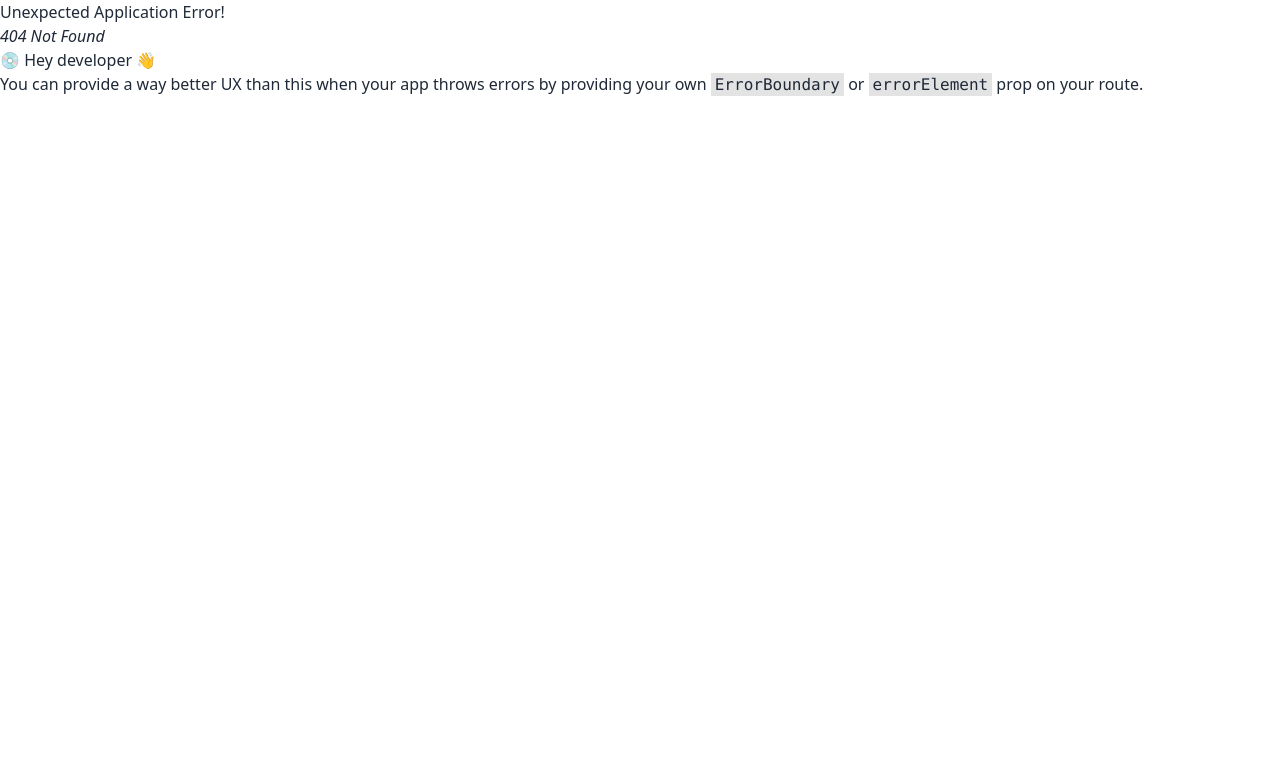
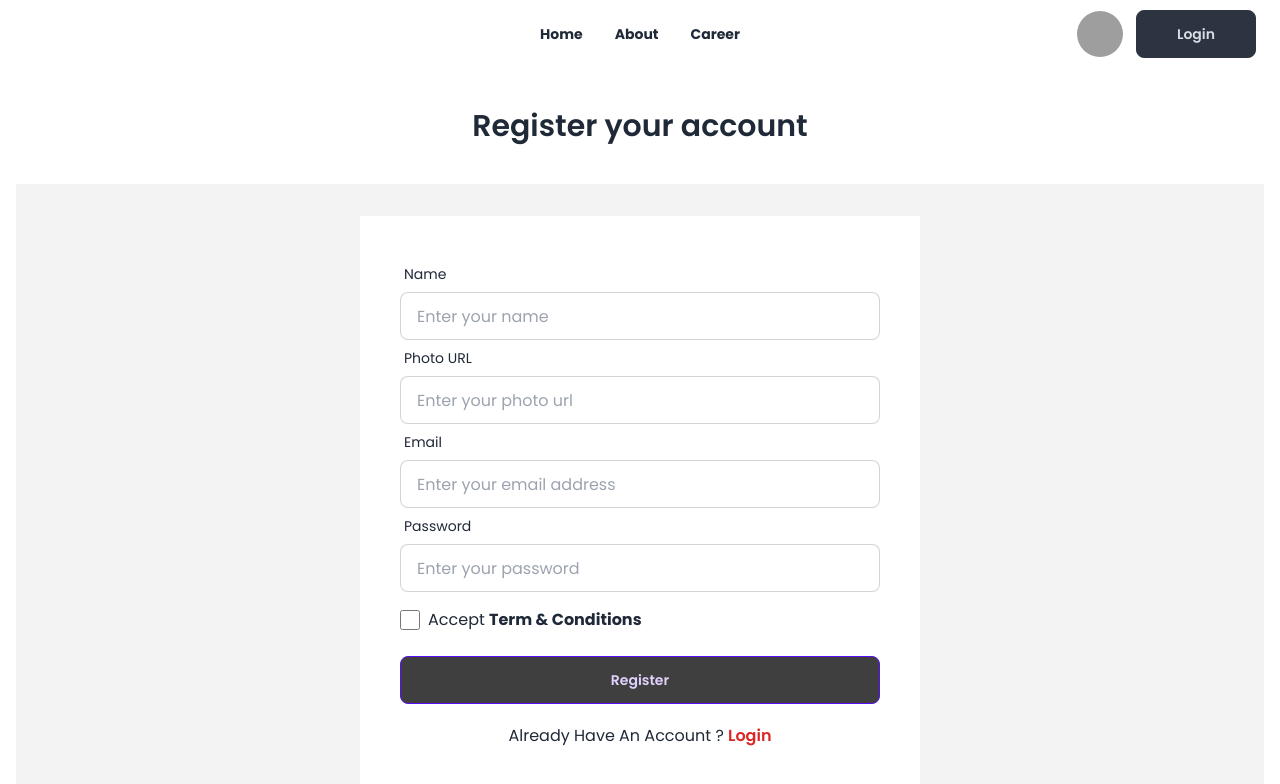
Before and after one commit to mr-tnmy-srkr/the-dragon-news-react-firebase, a React (Vite) app: page /register in a window 1280 px wide. Before the commit this address had no page. Shown: the top 784 px of the page. Built offline with nearby package versions, Linux system fonts and the light colour scheme; grey boxes are pictures that could not be loaded.

Commit message:
register form added

```diff
--- a/src/pages/Login/Login.jsx
+++ b/src/pages/Login/Login.jsx
@@ -1,18 +1,41 @@
+import { Link } from "react-router-dom";
 import Navbar from "../Shared/Navbar/Navbar";
 
 const Login = () => {
+  const handleLogin = (e) => {
+    e.preventDefault();
+    /* const email = e.target.email.value
+    const password = e.target.password.value
+    console.log(email,password); */
+
+    // or
+
+    console.log(e.currentTarget);
+    const form = new FormData(e.currentTarget);
+    console.log(form);
+    console.log(form.get("email"));
+    console.log(form.get("password"));
+  };
+
   return (
-    <div>
+    <>
       <Navbar></Navbar>
-      <h2 className="text-">Login your account</h2>
+      <h2 className="text-3xl my-10 text-center font-semibold">
+        Login your account
+      </h2>
 
-     <div className="border ">
-     <form className="card-body ">
+    <div className="bg-[#F3F3F3]">
+      <form
+        onSubmit={handleLogin}
+        className="card-body md:w-3/4 lg:w-1/2 mx-auto"
+      >
+        <div className=" border-black p-10 bg-white">
           <div className="form-control">
             <label className="label">
               <span className="label-text">Email address</span>
             </label>
             <input
+              name="email"
               type="email"
               placeholder="Enter your email address"
               className="input input-bordered"
@@ -24,9 +47,10 @@ const Login = () => {
               <span className="label-text">Password</span>
             </label>
             <input
+              name="password"
               type="password"
               placeholder="Enter your password"
-            className="input input-bordered"
+              className="input input-bordered "
               required
             />
             <label className="label">
@@ -36,14 +60,17 @@ const Login = () => {
             </label>
           </div>
           <div className="form-control mt-6">
-          <button className="btn btn-primary bg-[#403F3F]">Login</button>
+            <button className="btn btn-primary bg-[#403F3F] capitalize">Login</button>
           </div>
-      </form>
-      <div>
-      Dont’t Have An Account ? Register
+          <div className=" mt-5 text-center">
+          Don’t Have An Account ? <Link to="/register" className="text-red-600 font-semibold">Register</Link>
           </div>
         </div>
+
+      </form>
+
     </div>
+    </>
   );
 };
 
--- /dev/null
+++ b/src/pages/Register/Register.jsx
@@ -0,0 +1,106 @@
+import { Link } from 'react-router-dom';
+import Navbar from '../Shared/Navbar/Navbar';
+
+const Register = () => {
+
+    const handleRegister = (e) => {
+        e.preventDefault();
+        /* const email = e.target.email.value
+        const password = e.target.password.value
+        console.log(email,password); */
+
+        // or
+
+        console.log(e.currentTarget);
+        const form = new FormData(e.currentTarget);
+        console.log(form);
+        console.log(form.get("name"));
+        console.log(form.get("photo_url"));
+        console.log(form.get("email"));
+        console.log(form.get("password"));
+      };
+
+    return (
+        <>
+        <Navbar></Navbar>
+        <h2 className="text-3xl my-10 text-center font-semibold">
+        Register your account
+        </h2>
+
+      <div className="bg-[#F3F3F3]">
+        <form
+          onSubmit={handleRegister}
+          className="card-body md:w-3/4 lg:w-1/2 mx-auto"
+        >
+          <div className=" border-black p-10 bg-white">
+          <div className="form-control">
+
+            <label className="label">
+              <span className="label-text">Name</span>
+            </label>
+            <input
+              name="name"
+              type="text"
+              placeholder="Enter your name"
+              className="input input-bordered"
+              required
+            />
+          </div>
+          <div className="form-control">
+
+            <label className="label">
+              <span className="label-text">Photo URL</span>
+            </label>
+            <input
+              name="photo_url"
+              type="text"
+              placeholder="Enter your photo url"
+              className="input input-bordered"
+              required
+            />
+          </div>
+            <div className="form-control">
+
+              <label className="label">
+                <span className="label-text">Email</span>
+              </label>
+              <input
+                name="email"
+                type="email"
+                placeholder="Enter your email address"
+                className="input input-bordered"
+                required
+              />
+            </div>
+            <div className="form-control">
+              <label className="label">
+                <span className="label-text">Password</span>
+              </label>
+              <input
+                name="password"
+                type="password"
+                placeholder="Enter your password"
+                className="input input-bordered "
+                required
+              />
+             <div className='flex gap-2 mt-4'>
+                <input type="checkbox" name="" id=""  className='w-5'/>
+                <p>Accept <a href="#" className='font-bold'>Term & Conditions</a></p>
+             </div>
+            </div>
+            <div className="form-control mt-6">
+              <button className="btn btn-primary bg-[#403F3F] capitalize">Register</button>
+            </div>
+            <div className=" mt-5 text-center">
+           Already Have An Account ? <Link to="/login" className="text-red-600 font-semibold">Login</Link>
+            </div>
+          </div>
+
+        </form>
+
+      </div>
+      </>
+    );
+};
+
+export default Register;
--- a/src/routes/Routes.jsx
+++ b/src/routes/Routes.jsx
@@ -2,6 +2,7 @@ import { createBrowserRouter } from "react-router-dom";
 import MainLayout from "../layouts/MainLayout";
 import Home from "../pages/Home/Home";
 import Login from "../pages/Login/Login";
+import Register from "../pages/Register/Register";
 
 const routes = createBrowserRouter([
   {
@@ -15,8 +16,8 @@ const routes = createBrowserRouter([
         path: "/login",
         element: <Login></Login>,
       },{
-        path: "/",
-        element: <Home></Home>,
+        path: "/register",
+        element: <Register></Register>,
       },
     ],
   },
```
Lines whose indentation alone changed are shown as unchanged.
